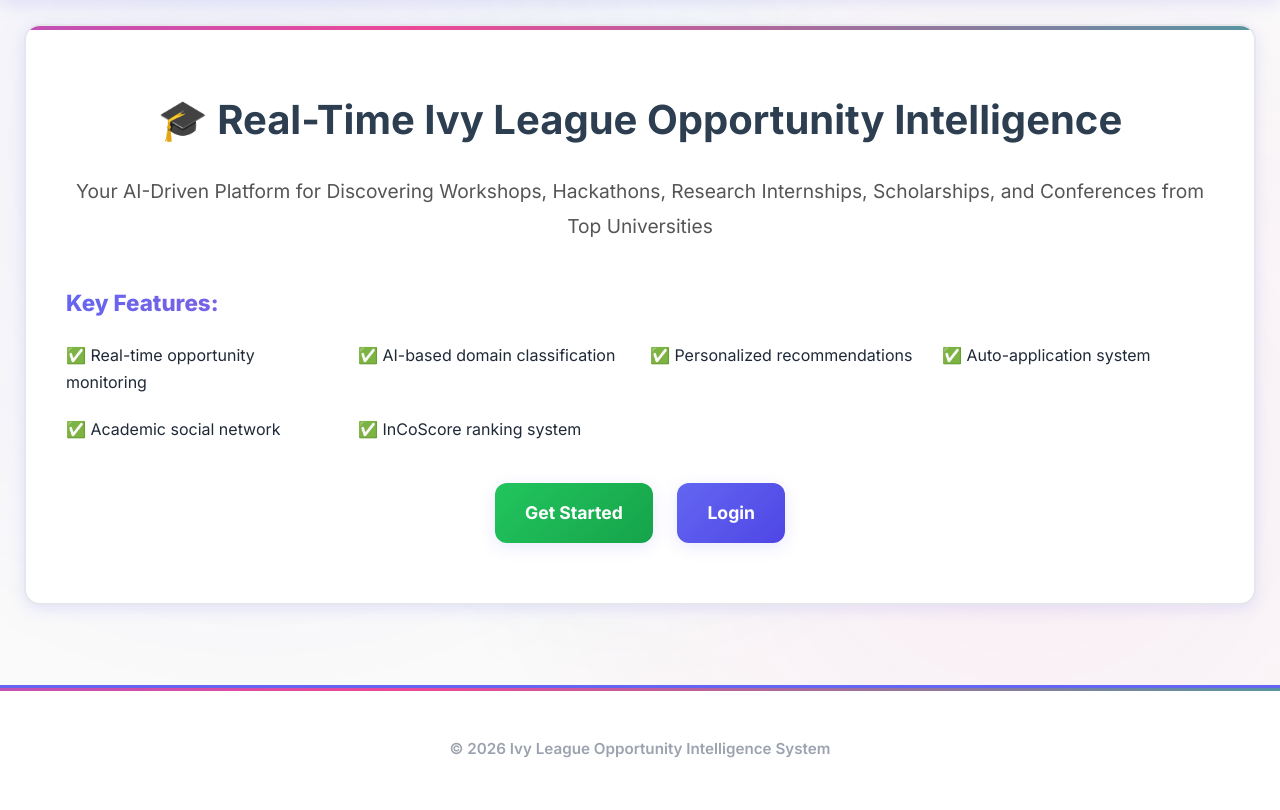
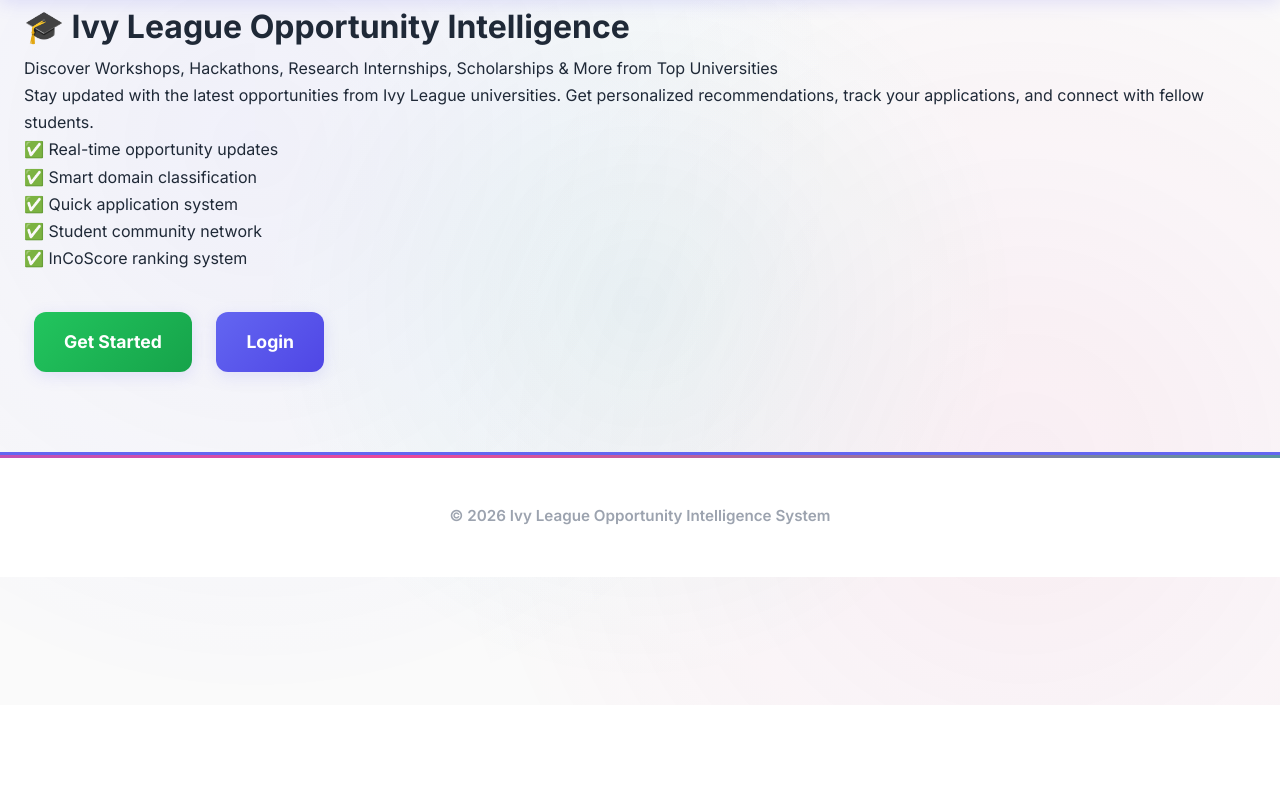
Before and after one commit to Ankityadav0018/ivy-league-opportunity-intelligence, a Flask app: page / in a window 1280 px wide. Shown: the part 95-905 px from the top of the page. After the commit the page ends 800 px from the top, so only its background shows below. Run offline with Flask 3, Linux system fonts and the light colour scheme.

Commit message:
Update documentation and improve code clarity

```diff
--- a/app/templates/index.html
+++ b/app/templates/index.html
@@ -1,28 +1,24 @@
 {% extends "base.html" %}
 
 {% block content %}
-<div class="card" style="text-align: center; padding: 60px 40px;">
-    <h1 style="color: #2c3e50; font-size: 2.5rem; margin-bottom: 20px;">
-        🎓 Real-Time Ivy League Opportunity Intelligence
-    </h1>
-    <p style="font-size: 1.2rem; color: #555; margin-bottom: 30px;">
-        Your AI-Driven Platform for Discovering Workshops, Hackathons, Research Internships,
-        Scholarships, and Conferences from Top Universities
+<div class="hero">
+    <h1>🎓 Ivy League Opportunity Intelligence</h1>
+    <p class="subtitle">
+        Discover Workshops, Hackathons, Research Internships,
+        Scholarships & More from Top Universities
     </p>
-
-    <div style="margin: 40px 0;">
-        <h3 style="margin-bottom: 20px;">Key Features:</h3>
-        <div style="display: grid; grid-template-columns: repeat(auto-fit, minmax(250px, 1fr)); gap: 20px; text-align: left;">
-            <div>✅ Real-time opportunity monitoring</div>
-            <div>✅ AI-based domain classification</div>
-            <div>✅ Personalized recommendations</div>
-            <div>✅ Auto-application system</div>
-            <div>✅ Academic social network</div>
-            <div>✅ InCoScore ranking system</div>
-        </div>
+    <p class="description">
+        Stay updated with the latest opportunities from Ivy League universities.
+        Get personalized recommendations, track your applications, and connect with fellow students.
+    </p>
+    <div class="features">
+        <div>✅ Real-time opportunity updates</div>
+        <div>✅ Smart domain classification</div>
+        <div>✅ Quick application system</div>
+        <div>✅ Student community network</div>
+        <div>✅ InCoScore ranking system</div>
     </div>
-
-    <div style="margin-top: 40px;">
+    <div class="actions" style="margin-top: 40px;">
         <a href="{{ url_for('auth.register') }}" class="btn btn-success" style="margin: 0 10px; padding: 15px 30px; font-size: 1.1rem;">
             Get Started
         </a>
```
Also changed, not shown: app/services/classifier.py (+5 -4 lines), README.md.
